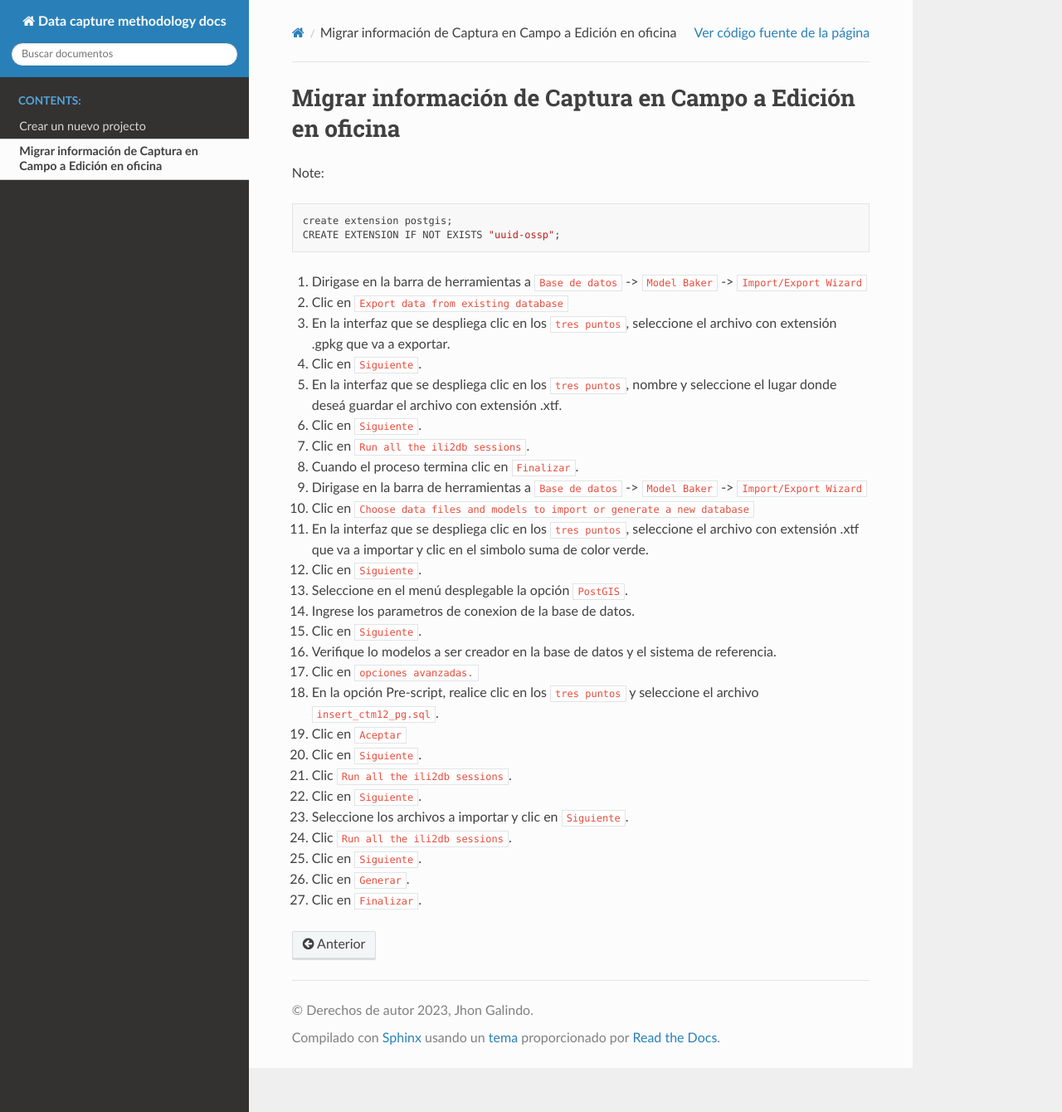
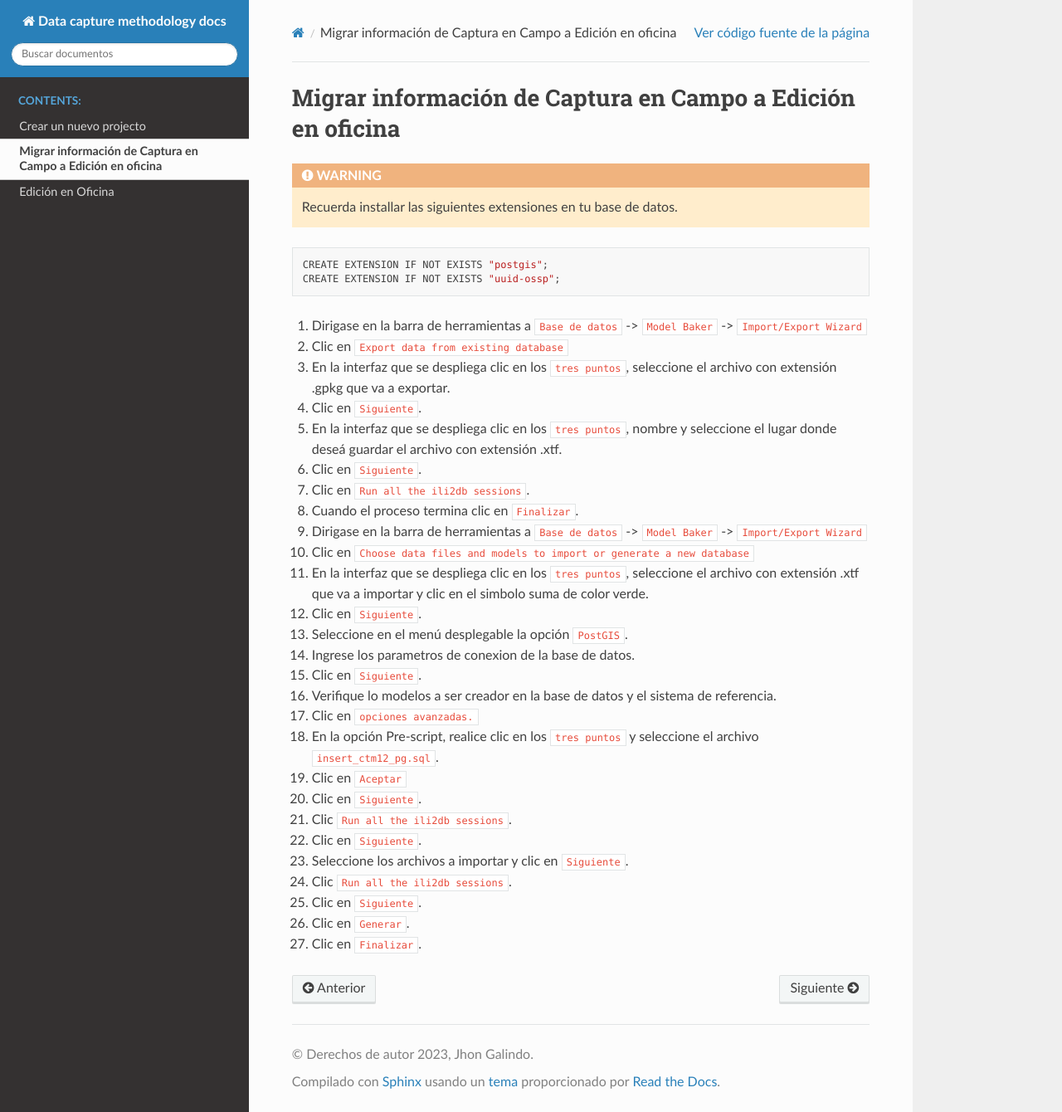
Before and after one commit to jhonalex06/data_capture_methodology_docs, a Sphinx documentation site: the page built from source/migration_to_db.md, in a window 1280 px wide and 1340 px high. Shown: the whole window at 83% size. Built offline with Sphinx 7.4.7 and the Read the Docs theme 2.0.0, drawn with Linux system fonts in a browser that asks for light colours.

````diff
--- a/source/index.rst
+++ b/source/index.rst
@@ -12,6 +12,7 @@ Bienvenido a la documentación de la metodología de captura en campo!
 
    new_project.md
    migration_to_db.md
+   desktop_steps.md
 
 .. Indices and tables
 .. ==================
--- a/source/migration_to_db.md
+++ b/source/migration_to_db.md
@@ -1,11 +1,15 @@
 # Migrar información de Captura en Campo a Edición en oficina
 
-Note:
+<div class="warning">
+<p class="admonition-title">WARNING</p>
+<p>Recuerda installar las siguientes extensiones en tu base de datos.</p>
+</div>
 
 ```
-create extension postgis;
+CREATE EXTENSION IF NOT EXISTS "postgis";
 CREATE EXTENSION IF NOT EXISTS "uuid-ossp";
 ```
+
 
 1. Dirigase en la barra de herramientas a `Base de datos` -> `Model Baker` -> `Import/Export Wizard`
 2. Clic en `Export data from existing database`
````
Also changed, not shown: source/desktop_steps.md (added, +16 -0 lines).
